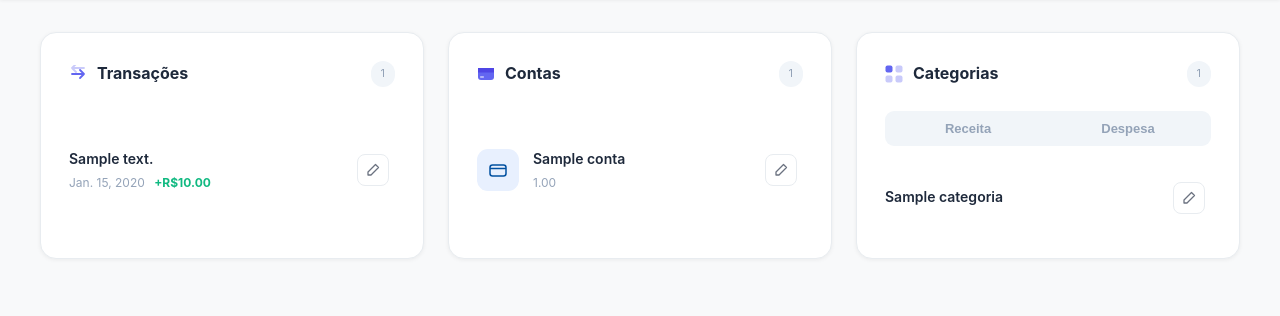
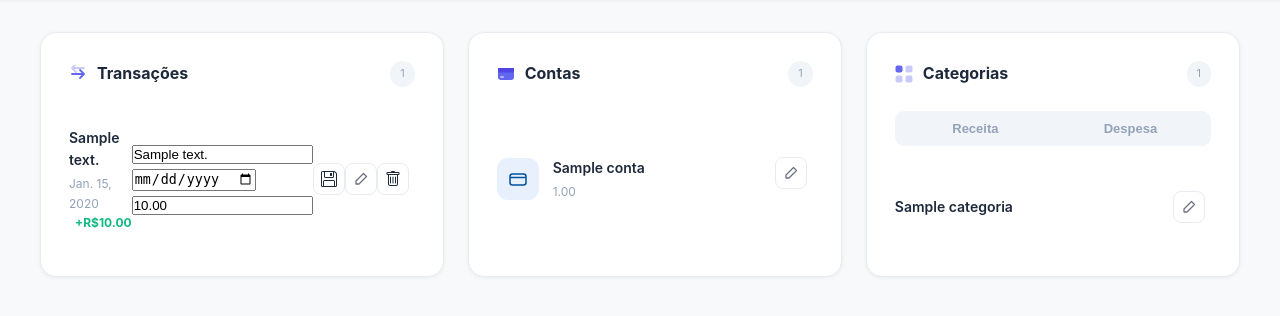
Before and after one commit to Erick22Ribeiro/Controle-financas, a Django app: page /configuracoes/ in a window 1280 px wide. Shown: the part 73-389 px from the top of the page. Run offline with Django 5.2, Linux system fonts and the light colour scheme; tables that the repository leaves empty hold one stand-in row (values such as "Sample post").

Commit message:
Começando a criar a opção de edição

```diff
--- a/core/static/core/css/configuracoes.css
+++ b/core/static/core/css/configuracoes.css
@@ -204,7 +204,7 @@ body {
 }
 
 /* Edit Button */
-.edit-btn {
+.edit-btn, .exclude-btn, .save-btn {
     width: 32px;
     height: 32px;
     border-radius: 8px;
@@ -218,8 +218,21 @@ body {
     flex-shrink: 0;
 }
 
+.exclude-btn{
+    /* display: none; */
+}
+
 .edit-btn:hover {
     background: #f8fafc;
+}
+
+.form-edit{
+    /* display: none; */
+}
+
+/* Div de botões de edit e exclude */
+.btns-edit{
+    display: flex;
 }
 
 /* Rows — crescem para preencher a altura */
--- a/core/static/core/js/configuracoes.js
+++ b/core/static/core/js/configuracoes.js
@@ -16,3 +16,19 @@ function switchTab(button) {
     });
     button.classList.add('active');
 }
+
+
+
+function editarConta(btn) {
+    const contaItem = btn.closest('.conta-item');
+
+    contaItem.querySelector('.view-mode').style.display = 'none';
+    contaItem.querySelector('.edit-mode').style.display = 'block';
+}
+
+function cancelarEdicao(btn) {
+    const contaItem = btn.closest('.conta-item');
+
+    contaItem.querySelector('.edit-mode').style.display = 'none';
+    contaItem.querySelector('.view-mode').style.display = 'flex';
+}
--- a/core/templates/core/configuracoes.html
+++ b/core/templates/core/configuracoes.html
@@ -76,12 +76,46 @@
                             <div class="trans-meta">{{ transacao.data }} <span class="amount expense">-R${{transacao.valor }}</span></div>
                             {% endif %}
                         </div>
+
+                        <div class="form-edit">
+
+                            <form method="post" action="">
+
+                                <input type="hidden" name="tipo_form" value="editar_transacao">
+                                <input type="hidden" name="tran_id" value="{{ transacao.id }}">
+
+                                <input type="text" value="{{ transacao.descricao }}">
+                                <input type="date" value="{{ transacao.data }}">
+                                <input type="number" value="{{transacao.valor }}">
+
+                            </form>
+
+                        </div>
+
+                        <div class="btns-edit">
+
+                            <div class="save-btn">
+                                <svg xmlns="http://www.w3.org/2000/svg" width="16" height="16" fill="currentColor" class="bi bi-floppy" viewBox="0 0 16 16">
+                                    <path d="M11 2H9v3h2z"/>
+                                    <path d="M1.5 0h11.586a1.5 1.5 0 0 1 1.06.44l1.415 1.414A1.5 1.5 0 0 1 16 2.914V14.5a1.5 1.5 0 0 1-1.5 1.5h-13A1.5 1.5 0 0 1 0 14.5v-13A1.5 1.5 0 0 1 1.5 0M1 1.5v13a.5.5 0 0 0 .5.5H2v-4.5A1.5 1.5 0 0 1 3.5 9h9a1.5 1.5 0 0 1 1.5 1.5V15h.5a.5.5 0 0 0 .5-.5V2.914a.5.5 0 0 0-.146-.353l-1.415-1.415A.5.5 0 0 0 13.086 1H13v4.5A1.5 1.5 0 0 1 11.5 7h-7A1.5 1.5 0 0 1 3 5.5V1H1.5a.5.5 0 0 0-.5.5m3 4a.5.5 0 0 0 .5.5h7a.5.5 0 0 0 .5-.5V1H4zM3 15h10v-4.5a.5.5 0 0 0-.5-.5h-9a.5.5 0 0 0-.5.5z"/>
+                                </svg>
+                            </div>
+
                             <div class="edit-btn">
                                 <svg width="14" height="14" viewBox="0 0 14 14" fill="none">
                                     <path d="M9.5 1.5L12.5 4.5L5 12H2V9L9.5 1.5Z" stroke="#6b7280" stroke-width="1.3"
                                         stroke-linecap="round" stroke-linejoin="round" />
                                 </svg>
                             </div>
+
+                            <div class="exclude-btn">
+                                <svg xmlns="http://www.w3.org/2000/svg" width="16" height="16" fill="currentColor" class="bi bi-trash" viewBox="0 0 16 16">
+                                    <path d="M5.5 5.5A.5.5 0 0 1 6 6v6a.5.5 0 0 1-1 0V6a.5.5 0 0 1 .5-.5m2.5 0a.5.5 0 0 1 .5.5v6a.5.5 0 0 1-1 0V6a.5.5 0 0 1 .5-.5m3 .5a.5.5 0 0 0-1 0v6a.5.5 0 0 0 1 0z"/>
+                                    <path d="M14.5 3a1 1 0 0 1-1 1H13v9a2 2 0 0 1-2 2H5a2 2 0 0 1-2-2V4h-.5a1 1 0 0 1-1-1V2a1 1 0 0 1 1-1H6a1 1 0 0 1 1-1h2a1 1 0 0 1 1 1h3.5a1 1 0 0 1 1 1zM4.118 4 4 4.059V13a1 1 0 0 0 1 1h6a1 1 0 0 0 1-1V4.059L11.882 4zM2.5 3h11V2h-11z"/>
+                                </svg>
+                            </div>
+                        </div>
+
                     </div>
 
                     {% endfor %}
@@ -91,6 +125,7 @@
 
             <!-- CONTAS -->
             <div class="card">
+
                 <div class="card-header">
                     <div class="card-header-left">
                         <svg width="18" height="18" viewBox="0 0 18 18" fill="none">
@@ -106,21 +141,26 @@
                 <div class="card-body scrollable">
 
                     {% for conta in contas %}
-                <div class="row">
+                    <div class="row conta-item">
+
+                        <!-- VISUAL -->
+                        <div class="view-mode" style="display:flex; justify-content:space-between; width:100%;">
                             <div class="row-left">
                                 <div class="account-icon" style="background:#e8f0fe;">
-                            <svg width="20" height="20" viewBox="0 0 20 20" fill="none">
-                                <rect x="2" y="5" width="16" height="11" rx="2.5" stroke="#0050a0" stroke-width="1.5"
-                                    fill="none" />
-                                <path d="M2 8.5H18" stroke="#0050a0" stroke-width="1.5" />
+                                    <svg width="20" height="20" viewBox="0 0 20 20">
+                                        <rect x="2" y="5" width="16" height="11" rx="2.5"
+                                            stroke="#0050a0" stroke-width="1.5" fill="none"/>
+                                        <path d="M2 8.5H18" stroke="#0050a0" stroke-width="1.5"/>
                                     </svg>
                                 </div>
+
                                 <div>
                                     <div class="account-name">{{ conta.nome }}</div>
                                     <div class="account-detail">{{ conta.saldo_inicial }}</div>
                                 </div>
                             </div>
-                    <div class="edit-btn">
+
+                            <div class="edit-btn" onclick="editarConta(this)">
                                 <svg width="14" height="14" viewBox="0 0 14 14" fill="none">
                                     <path d="M9.5 1.5L12.5 4.5L5 12H2V9L9.5 1.5Z" stroke="#6b7280" stroke-width="1.3"
                                     stroke-linecap="round" stroke-linejoin="round" />
@@ -128,6 +168,16 @@
                             </div>
                         </div>
 
+                        <!-- EDIÇÃO -->
+                        <form method="post" class="edit-mode" style="display:none;">
+                            {% csrf_token %}
+                            <input type="text" name="nome" value="{{ conta.nome }}">
+                            <input type="number" name="saldo" value="{{ conta.saldo_inicial }}">
+                            <button type="submit">Salvar</button>
+                            <button type="button" onclick="cancelarEdicao(this)">Cancelar</button>
+                        </form>
+
+                    </div>
                     {% endfor %}
 
                 </div>
@@ -175,7 +225,6 @@
 
                 </div>
 
-
             </div>
 
         </div>
--- a/core/views.py
+++ b/core/views.py
@@ -169,7 +169,29 @@ def transacoes(request):
  #======================== CONFIGURAÇÕES ================================
 def configuracoes(request):
 
-    filtro_exibicao = request.GET.get('')
+    tipo_form = request.POST.get('tipo_form')
+
+    if request.method == 'POST':
+
+        if tipo_form == 'editar_transacao':
+
+            transacao_id = request.POST.get('tran_id')
+
+            nova_desc = request.POST.get('')
+            nova_data = request.POST.get('')
+            novo_valor = request.POST.get('')
+
+            transacao = Transacao.objects.get(Transacao, id = transacao_id)
+
+            transacao.descricao = nova_desc
+            transacao.data = nova_data
+            transacao.valor = novo_valor
+            transacao.save()
+
+
+
+
+    """ filtro_exibicao = request.GET.get('') """
 
     #Pega a qunatidade de cada um
     qtd_transacoes = Transacao.objects.count()
```
Lines whose indentation alone changed are shown as unchanged.
